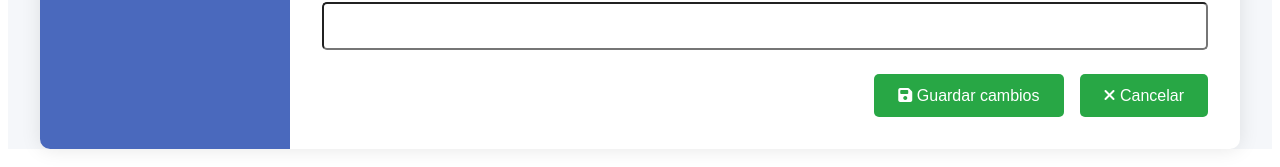
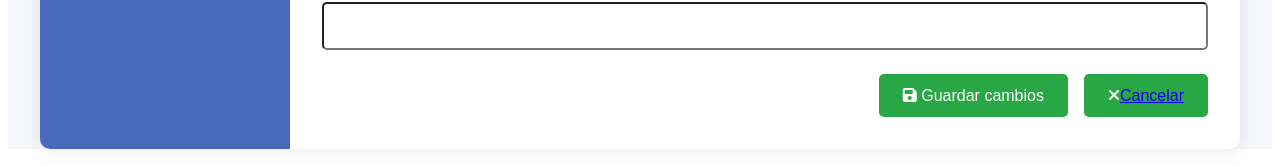
Before and after one commit to hrcamilo11/ProyectoPlataformasNotas, an Angular app: page /profile in a window 1280 px wide. Shown: the part 699-866 px from the top of the page. Built offline with nearby package versions, Linux system fonts and the light colour scheme; sample sign-in values are in the browser's storage.

Commit message:
Updated: Profile Nav

```diff
--- a/src/app/components/home/home.component.html
+++ b/src/app/components/home/home.component.html
@@ -12,6 +12,7 @@
     <a routerLink="/universidades">Universidades</a>
     <a routerLink="/libros">Libros</a>
     <a routerLink="/documentos">Documentos</a>
+    <a routerLink="/profile">Perfil</a>
   </nav>
   <button class="logout"><a (click)="logout()">Logout</a></button>
 </header>
--- a/src/app/components/profile/profile.component.html
+++ b/src/app/components/profile/profile.component.html
@@ -55,7 +55,7 @@
         </div>
         <div class="form-actions">
           <button type="submit" class="btn btn-success"><i class="fas fa-save"></i> Guardar cambios</button>
-          <button type="button" class="btn btn-danger"><i class="fas fa-times"></i> Cancelar</button>
+          <button type="button" class="btn btn-danger"><i class="fas fa-times"></i> <a routerLink="/Home">Cancelar</a></button>
         </div>
       </form>
     </section>
@@ -77,7 +77,7 @@
         </div>
         <div class="form-actions">
           <button type="submit" class="btn btn-success"><i class="fas fa-save"></i> Guardar cambios</button>
-          <button type="button" class="btn btn-danger"><i class="fas fa-times"></i> Cancelar</button>
+          <button type="button" class="btn btn-danger"><i class="fas fa-times"></i> <a routerLink="/Home">Cancelar</a></button>
         </div>
       </form>
     </section>
@@ -95,7 +95,7 @@
         </div>
         <div class="form-actions">
           <button type="submit" class="btn btn-success"><i class="fas fa-save"></i> Guardar cambios</button>
-          <button type="button" class="btn btn-danger"><i class="fas fa-times"></i> Cancelar</button>
+          <button type="button" class="btn btn-danger"><i class="fas fa-times"></i> <a routerLink="/Home">Cancelar</a></button>
         </div>
       </form>
     </section>
@@ -117,7 +117,7 @@
         </div>
         <div class="form-actions">
           <button type="submit" class="btn btn-success"><i class="fas fa-save"></i> Guardar cambios</button>
-          <button type="button" class="btn btn-danger"><i class="fas fa-times"></i> Cancelar</button>
+          <button type="button" class="btn btn-danger"><i class="fas fa-times"></i> <a routerLink="/Home">Cancelar</a></button>
         </div>
       </form>
     </section>
--- a/src/app/components/profile/profile.component.ts
+++ b/src/app/components/profile/profile.component.ts
@@ -1,11 +1,13 @@
 import { Component } from '@angular/core';
 import {CargarScriptsService} from "../../services/cargar-scripts.service";
-import {Router} from "@angular/router";
+import {Router, RouterLink} from "@angular/router";
 
 @Component({
   selector: 'app-profile',
   standalone: true,
-  imports: [],
+  imports: [
+    RouterLink
+  ],
   templateUrl: './profile.component.html',
   styleUrl: './profile.component.css'
 })
```
